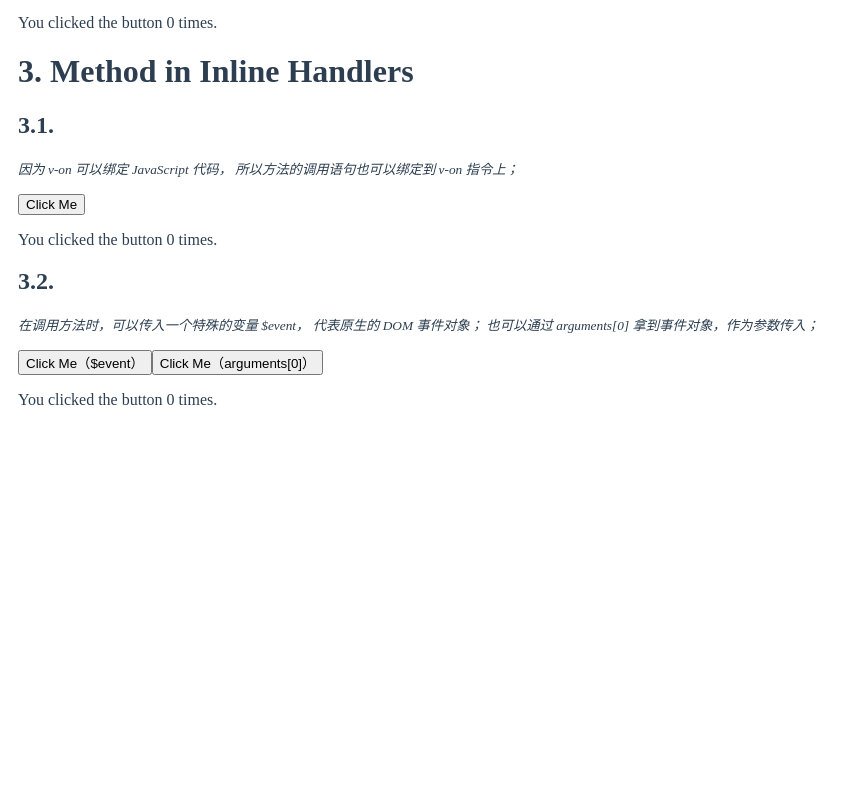
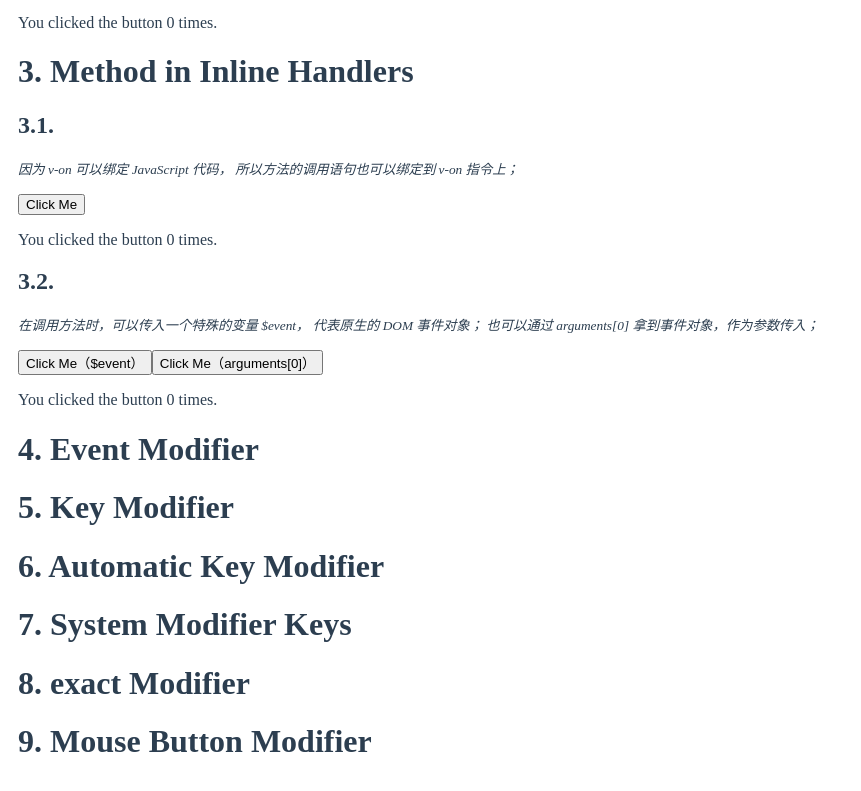
Before and after one commit to luotaoyeah/learning-vue, a Vue app: page /#/guide/event-handling in a window 1280 px wide. Shown: the part 441-1232 px from the top of the page, without its empty margins (0-861 px from the left). Before the commit the page ends 884 px from the top, so only its background shows below. Built offline with nearby package versions, Linux system fonts and the light colour scheme.

Commit message:
event handling: misc

```diff
--- /dev/null
+++ b/src/doc/guide/event-handling/event-automatic-key-modifier.vue
@@ -0,0 +1,14 @@
+<template>
+  <div><h1>6. Automatic Key Modifier</h1>
+  </div>
+</template>
+<script>
+export default {
+  data() {
+    return {};
+  },
+  methods: {}
+};
+</script>
+<style scoped>
+</style>
--- /dev/null
+++ b/src/doc/guide/event-handling/event-exact-modifier.vue
@@ -0,0 +1,14 @@
+<template>
+  <div><h1>8. exact Modifier</h1>
+  </div>
+</template>
+<script>
+export default {
+  data() {
+    return {};
+  },
+  methods: {}
+};
+</script>
+<style scoped>
+</style>
--- /dev/null
+++ b/src/doc/guide/event-handling/event-key-modifier.vue
@@ -0,0 +1,14 @@
+<template>
+  <div><h1>5. Key Modifier</h1>
+  </div>
+</template>
+<script>
+export default {
+  data() {
+    return {};
+  },
+  methods: {}
+};
+</script>
+<style scoped>
+</style>
--- /dev/null
+++ b/src/doc/guide/event-handling/event-modifier.vue
@@ -0,0 +1,14 @@
+<template>
+  <div><h1>4. Event Modifier</h1>
+  </div>
+</template>
+<script>
+export default {
+  data() {
+    return {};
+  },
+  methods: {}
+};
+</script>
+<style scoped>
+</style>
--- /dev/null
+++ b/src/doc/guide/event-handling/event-mouse-button-modifier.vue
@@ -0,0 +1,14 @@
+<template>
+  <div><h1>9. Mouse Button Modifier</h1>
+  </div>
+</template>
+<script>
+export default {
+  data() {
+    return {};
+  },
+  methods: {}
+};
+</script>
+<style scoped>
+</style>
--- /dev/null
+++ b/src/doc/guide/event-handling/event-system-modifier-key.vue
@@ -0,0 +1,14 @@
+<template>
+  <div><h1>7. System Modifier Keys</h1>
+  </div>
+</template>
+<script>
+export default {
+  data() {
+    return {};
+  },
+  methods: {}
+};
+</script>
+<style scoped>
+</style>
--- a/src/doc/guide/event-handling/index.vue
+++ b/src/doc/guide/event-handling/index.vue
@@ -5,12 +5,24 @@
     <ListeningToEvent></ListeningToEvent>
     <EventHandler></EventHandler>
     <EventInlineHandler></EventInlineHandler>
+    <EventModifier></EventModifier>
+    <EventKeyModifier></EventKeyModifier>
+    <EventAutomaticKeyModifier></EventAutomaticKeyModifier>
+    <EventSystemModifierKeys></EventSystemModifierKeys>
+    <EventExactModifier></EventExactModifier>
+    <EventMouseButtonModifier></EventMouseButtonModifier>
   </div>
 </template>
 <script>
 import ListeningToEvent from "./listening-to-event";
 import EventHandler from "./event-handler";
 import EventInlineHandler from "./event-inline-handler";
+import EventModifier from "./event-modifier";
+import EventKeyModifier from "./event-key-modifier";
+import EventAutomaticKeyModifier from "./event-automatic-key-modifier";
+import EventSystemModifierKeys from "./event-system-modifier-key";
+import EventExactModifier from "./event-exact-modifier";
+import EventMouseButtonModifier from "./event-mouse-button-modifier";
 
 export default {
   data() {
@@ -19,7 +31,13 @@ export default {
   components: {
     ListeningToEvent,
     EventHandler,
-    EventInlineHandler
+    EventInlineHandler,
+    EventModifier,
+    EventKeyModifier,
+    EventAutomaticKeyModifier,
+    EventSystemModifierKeys,
+    EventExactModifier,
+    EventMouseButtonModifier
   }
 };
 </script>
```
